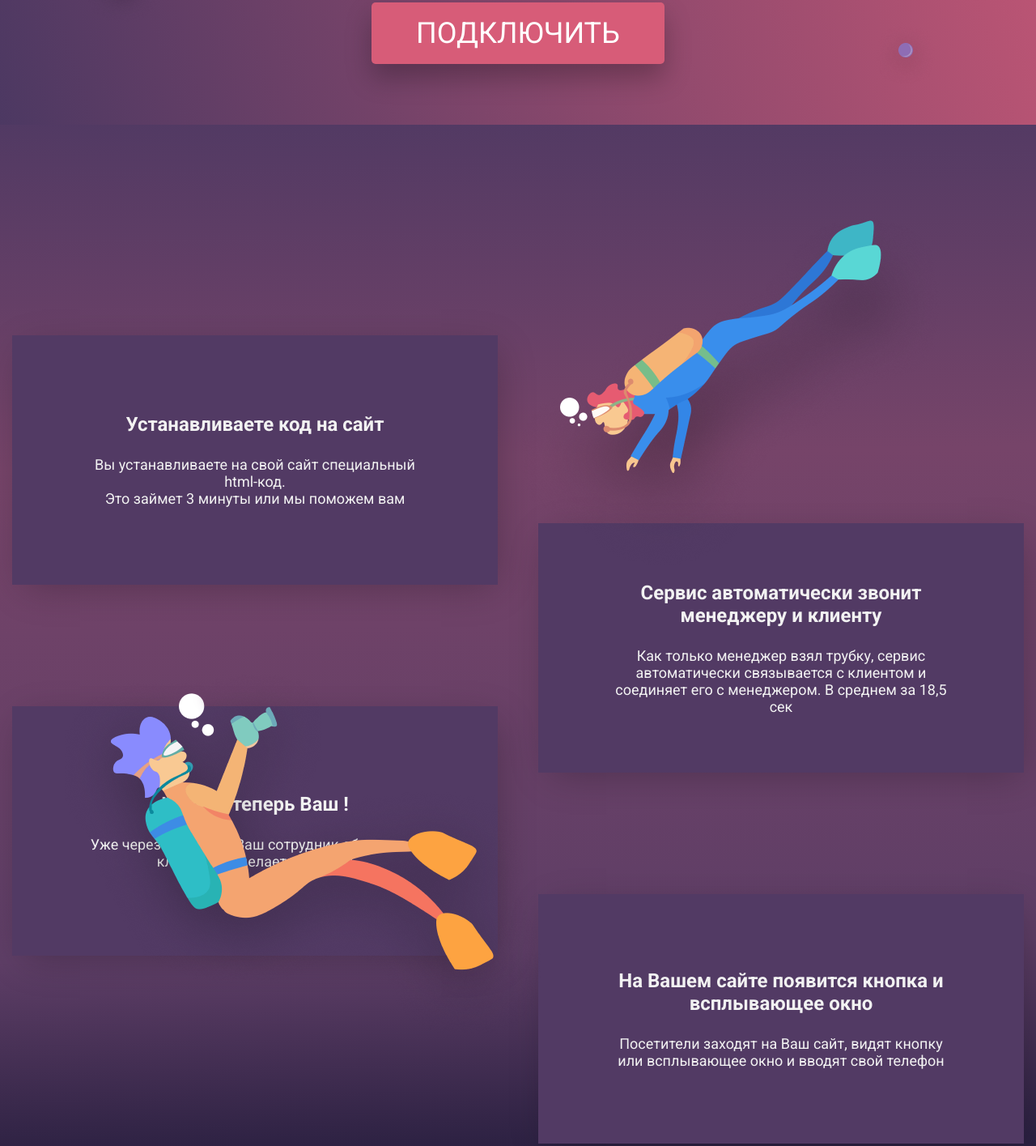
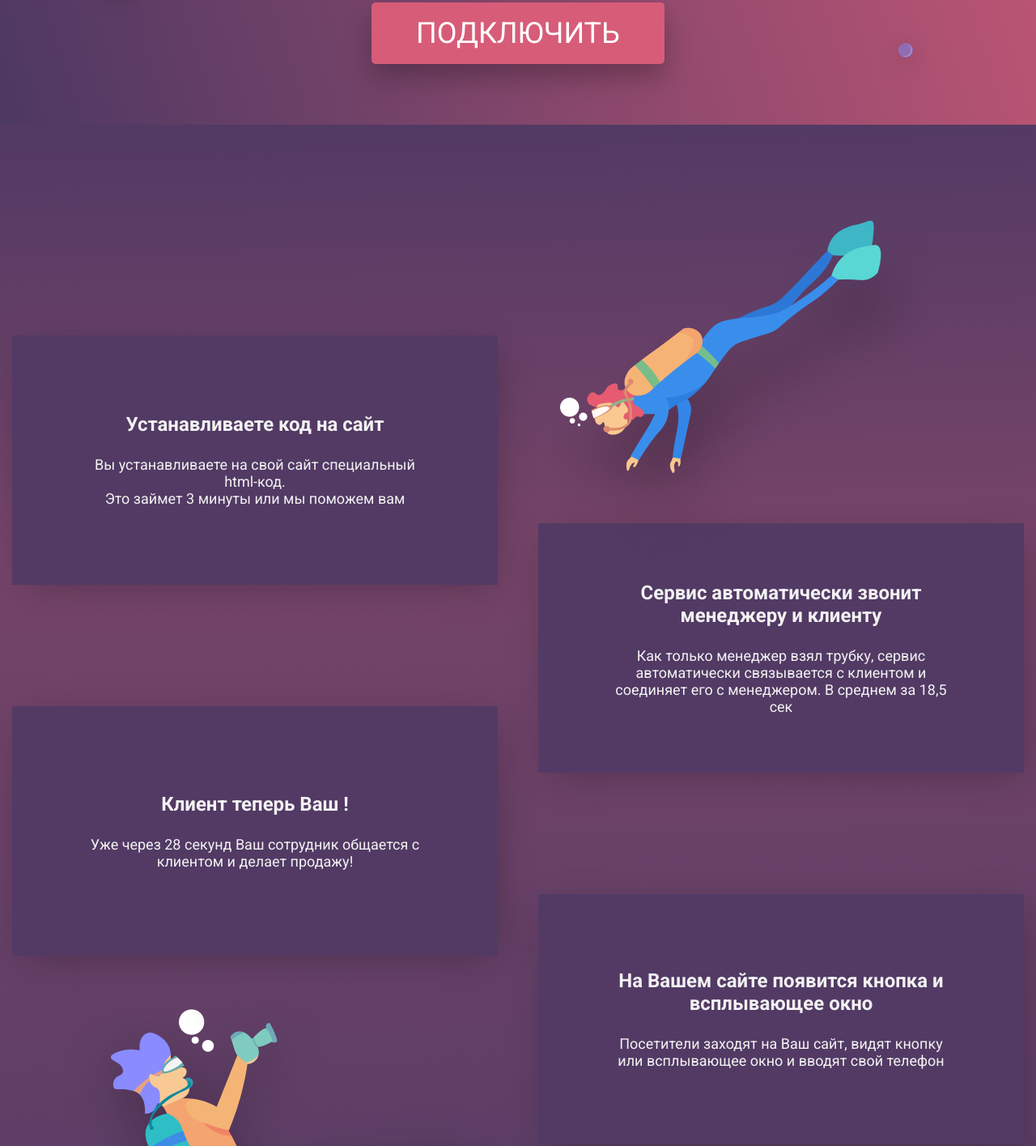
Before and after one commit to vadism3d/octopus, a plain HTML site: page index.html in a window 1280 px wide. Shown: the part 1006-2421 px from the top of the page at 81% size. Drawn offline with Linux system fonts and the light colour scheme.

Commit message:
Update style.css

```diff
--- a/css/style.css
+++ b/css/style.css
@@ -98,7 +98,7 @@ margin-bottom: 68px;
 .steps{
     background: linear-gradient(178.68deg, #4F3963 -2.24%, #764469 31.33%, #5E3E66 76.25%, #2C2142 94.12%);
     padding-top: 260px;
-    padding-bottom: 70px;
+    padding-bottom: 370px;
     position: relative;
 }
 .cards{
@@ -110,8 +110,8 @@ margin-bottom: 68px;
     display: none;
     text-align: center;
     font-weight: 700;
-font-size: 24px;
-color: #f6f6f6;
+    font-size: 24px;
+    color: #f6f6f6;
 }
 .card{
     width: 600px;
@@ -153,7 +153,7 @@ color: #f6f6f6;
 }
 .diver2{
     position: absolute;
-    bottom: 190px;left: 60px;
+    bottom: 100px;left: 60px;
 }
 .cards-title{
     margin-top: 200px;
```
